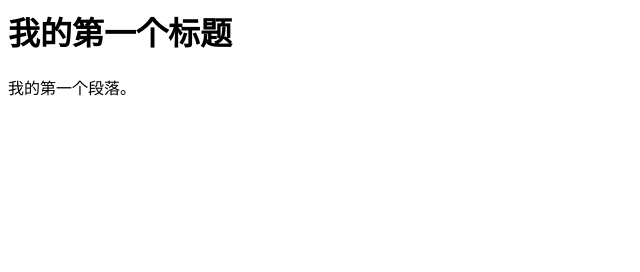
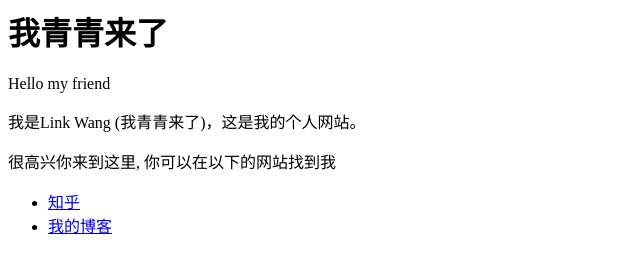
Before and after one commit to linqingwang/linqingwang.github.io, a plain HTML site: page index.html in a window 1280 px wide. Shown: the whole page, without its empty margins (0-640 px from the left). Drawn offline with Linux system fonts and the light colour scheme.

Commit message:
Update index.html

```diff
--- a/index.html
+++ b/index.html
@@ -1,9 +1,16 @@
 <html>
 <body>
 
-<h1>我的第一个标题</h1>
+<h1>我青青来了</h1>
 
-<p>我的第一个段落。</p>
+<p>Hello my friend</p>
+<p>我是Link Wang (我青青来了)，这是我的个人网站。 </p>
+<p>很高兴你来到这里, 你可以在以下的网站找到我</p>
+
+<ul>
+  <li> <a href="https://www.zhihu.com/people/xiao-gui-tou-96-83">知乎</a> </li>
+  <li> <a href="https://me.csdn.net/weixin_41461580">我的博客</a> </li>
+</ul>
 
 </body>
 </html>
```
